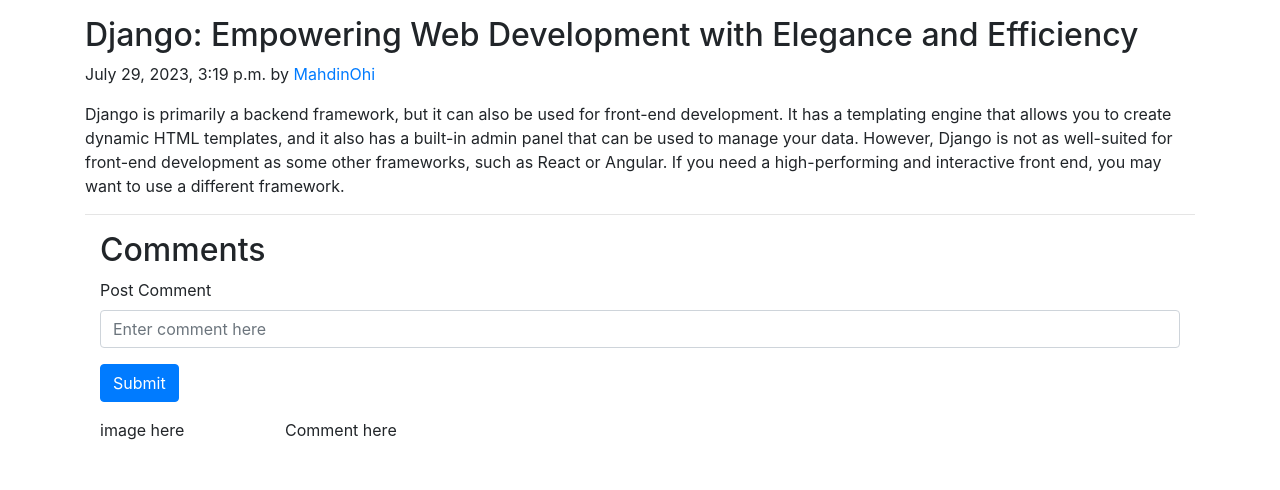
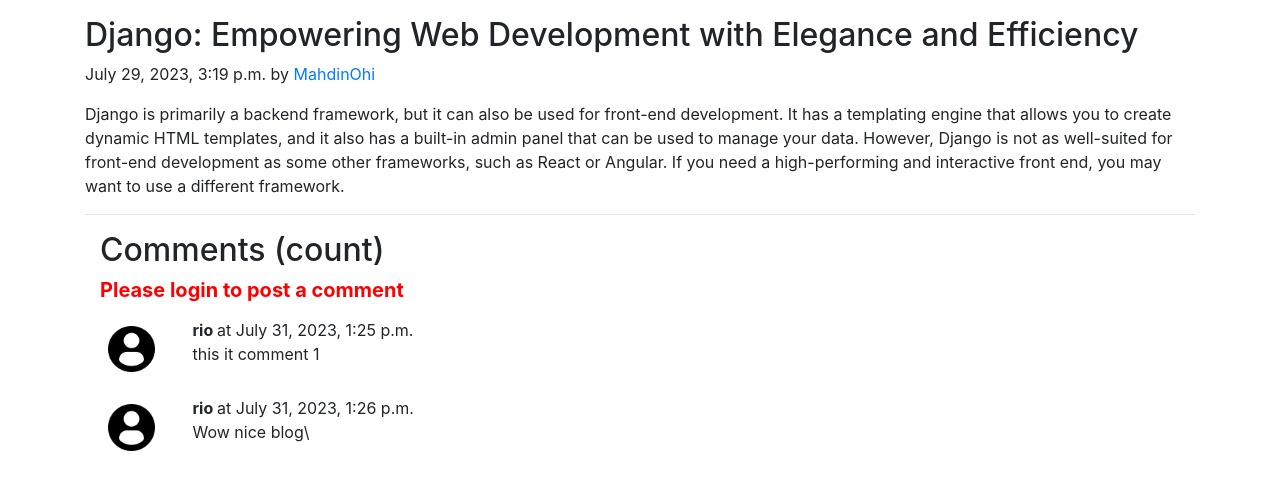
Before and after one commit to MahdinOhi/MyBlog, a Django app: a page that uses templates/blog/blogPost.html in a window 1280 px wide. Shown: the part 56-546 px from the top of the page. Run offline with Django 4.2, Linux system fonts and the light colour scheme; data comes from the database, SQL or seed files in the repository; both versions use the stored data as it was after the commit; some libraries are stand-ins or nearby versions.

Commit message:
Login Logout

```diff
--- a/blog/views.py
+++ b/blog/views.py
@@ -10,7 +10,8 @@ def blogHome(request):
 def blogPost(request, slug):
     post=Post.objects.filter(slug=slug).first()
     comments = BlogComment.objects.filter(post=post)
-    context={"post":post, 'comments': comments}
+    print(request.user)
+    context={"post":post, 'comments': comments, 'user': request.user}
     return render(request, "blog/blogPost.html", context)
 
 def postComment(request):
--- a/myblog/settings.py
+++ b/myblog/settings.py
@@ -121,6 +121,10 @@ USE_TZ = True
 
 STATIC_URL = 'static/'
 
+STATICFILES_DIRS = [
+    os.path.join(BASE_DIR,  "static"),
+]
+
 MESSAGE_TAGS = {
     messages.ERROR:'danger'
 }
--- a/templates/blog/blogPost.html
+++ b/templates/blog/blogPost.html
@@ -12,7 +12,9 @@
     <hr>
   </div>
   <div class="container">
-        <h2>Comments</h2>
+    <h2>Comments (count)</h2>
+    <div class="my-2">
+    {% if user.is_authenticated %}
     <form action="/blog/postComment" method="post">
       {% csrf_token %}
       <div class="form-group">
@@ -22,10 +24,22 @@
       <input type="hidden" name="postSno" value="{{post.sno}}">
       <button type="submit" class="btn btn-primary">Submit</button>
     </form>
+    {% else %}
+    <h5 style="color: red;"><b>Please login to post a comment </b></h5>
+    {% endif %}
+  </div>
+
+    {% for comment in comments %}
     <div class="row my-3">
-          <div class="col-md-2"> image here</div>
-          <div class="col-md-10">Comment here</div>
+      <div class="col-md-1  ">
+        <img class="rounded mx-auto d-block w-100 p-2" src="/static/img/user.png" alt="user">
       </div>
+      <div class="col-md-11 ">
+        <b> {{comment.user.username}} </b> at {{comment.timestamp}}
+        <div> {{comment.comment}} </div>
+      </div>
+    </div>
+    {% endfor %}
   </div>
 </div>
 {% endblock %}
```
Also changed, not shown: db.sqlite3, static/img/user.png (added). Lines whose indentation alone changed are shown as unchanged.
